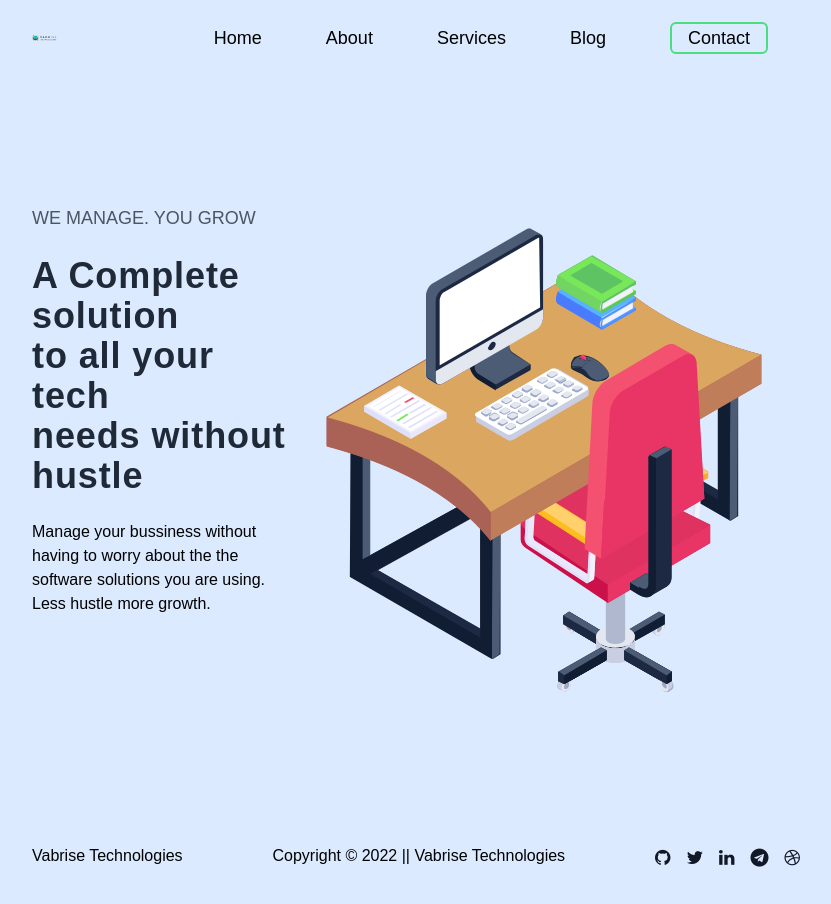
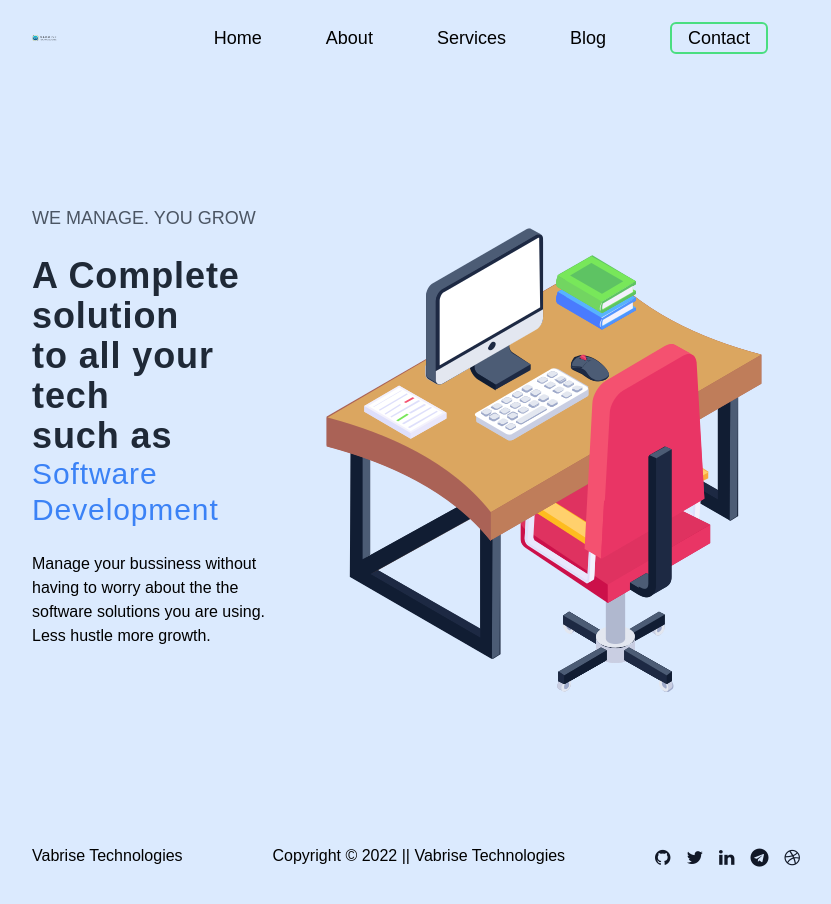
Before and after one commit to Andrew-Ochieng/Vabrise, a React (Create React App) app: page / in a window 1280 px wide. Shown: the whole page, without its empty margins (224-1055 px from the left). Built offline with nearby package versions, Linux system fonts and the light colour scheme; no server answers.

Commit message:
add typing animation

```diff
--- a/package.json
+++ b/package.json
@@ -10,6 +10,7 @@
     "react-dom": "^18.2.0",
     "react-router-dom": "^6.4.3",
     "react-scripts": "5.0.1",
+    "react-typical": "^0.1.3",
     "web-vitals": "^2.1.4"
   },
   "scripts": {
--- a/src/components/Hero.js
+++ b/src/components/Hero.js
@@ -1,3 +1,4 @@
+import Typical from "react-typical";
 import heroImg from "../assets/hero.png"
 
 const Hero = () => {
@@ -8,8 +9,20 @@ const Hero = () => {
                     <h3 className="uppercase font-medium md:text-lg text-lg text-gray-600">
                         We Manage. You Grow
                     </h3>
-                    <h1 className="md:my-6 my-4 md:text-4xl text-2xl font-black text-gray-800 leading-loose tracking-wide ">
-                        A Complete solution <br /> to all your tech <br /> needs without <br /> hustle
+                    <h1 className="md:my-6 my-4 md:text-4xl text-2xl font-bold text-gray-800 leading-loose tracking-wide ">
+                        A Complete solution <br /> to all your tech <br /> such as <br />
+                        <Typical
+                            className="text-blue-500 font-light md:text-3xl text-2xl"
+                            loop={Infinity}
+                            wrapper="p"
+                            steps={[
+                                'Computer Repair', 2000,
+                                'Software Development', 2000,
+                                    'UI/UX Design', 2000,
+                                    'Graphics Design', 2000,
+                                    'CCTV & Network Installation', 2000
+                            ]}
+                        />
                     </h1>
                     <p>
                         Manage your bussiness without having to worry about the the software solutions you are using. Less hustle more growth.
--- a/src/pages/Blog.js
+++ b/src/pages/Blog.js
@@ -2,7 +2,7 @@ import BlogList from "../components/BlogList";
 import UseFetch from "../components/UseFetch";
 
 const Blog = () => {
-    const { data: blogs, loading, error} = UseFetch("https://personal-blogsite.herokuapp.com/blogs")
+    const { data: blogs, loading, error} = UseFetch("https://personal-blogsite.herokuapp.com/blogs/")
     return (
         <>
             <div>
```
Also changed, not shown: 1 other file (tests, documents, lock files or other folders).
